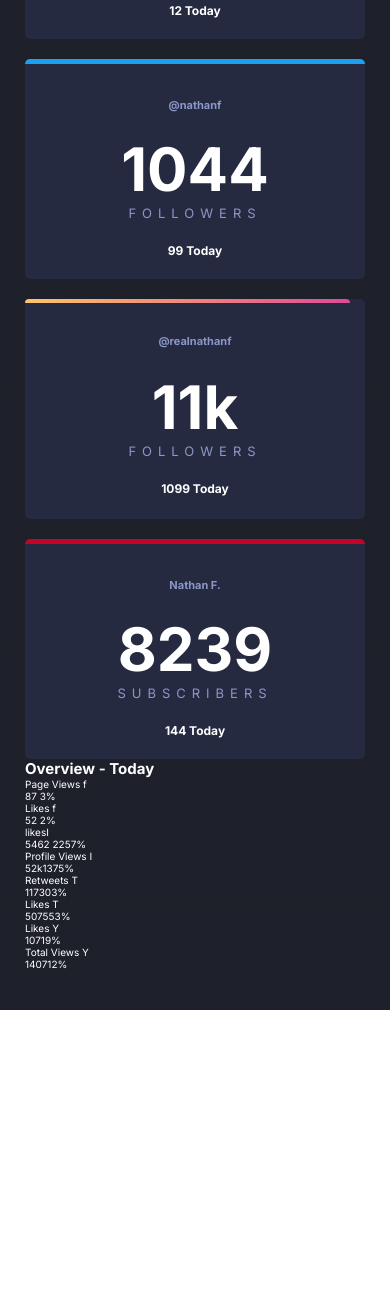
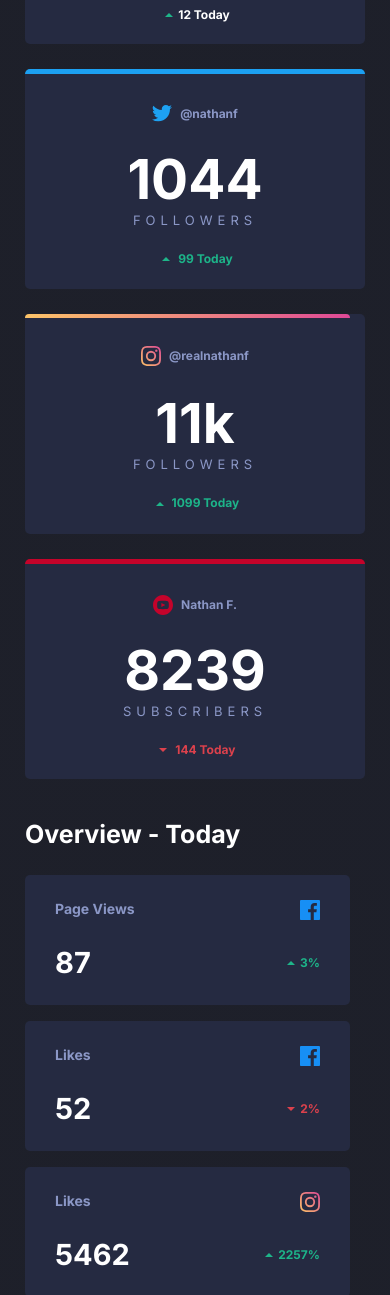
Before and after one commit to vbenavides/FrontendMentor--social-media-dashboard-with-theme-switcher-master, a plain HTML site: page index.html in a window 390 px wide. Shown: the part 374-1669 px from the top of the page. Before the commit the page ends 1384 px from the top, so only its background shows below. Drawn offline with Linux system fonts and the light colour scheme.

Commit message:
darkmode mobil done

```diff
--- a/index.html
+++ b/index.html
@@ -40,101 +40,86 @@
       <section class="card">
         <div class="card__container card__fb-border">
           <div class="card__title-container">
-            <img class="card__logo" src="" alt="">
+            <img src="./images/icon-facebook.svg">
             <p class="card__name-profile">@nathanf</p>
           </div>
           <div class="card__numbers-container">
             <span class="card__numbers">1987</span>
             <span class="card__numbers-description">FOLLOWERS</span>
           </div>
-          <span class="card__numbers-today"> 12 Today</span>
+          <span class="card__numbers-today card__numbers-today-wtext"> <img class="icon-arrow-up" src="./images/icon-up.svg">12 Today</span>
         </div>
+
         <div class="card__container card_twitter-border">
           <div class="card__title-container">
-            <img src="" alt="">
+            <img src="./images/icon-twitter.svg" >
             <p class="card__name-profile">@nathanf</p>
           </div>
           <div class="card__numbers-container">
             <span class="card__numbers">1044</span>
             <span class="card__numbers-description">FOLLOWERS</span>
           </div>
-          <span class="card__numbers-today"> 99 Today</span>
+          <span class="card__numbers-today card__numbers-today-gtext"> <img class="icon-arrow-up" src="./images/icon-up.svg"> 99 Today</span>
         </div>
         <div class="card__container card__ig-border">
           <div class="card__title-container">
-            <img src="" alt="">
+            <img src="./images/icon-instagram.svg">
             <p class="card__name-profile">@realnathanf</p>
           </div>
           <div class="card__numbers-container">
             <span class="card__numbers">11k</span>
             <span class="card__numbers-description">FOLLOWERS</span>
           </div>
-          <span class="card__numbers-today"> 1099 Today</span>
+          <span class="card__numbers-today card__numbers-today-gtext"> <img class="icon-arrow-up" src="./images/icon-up.svg"> 1099 Today</span>
         </div>
         <div class="card__container card__yt-border">
           <div class="card__title-container">
-            <img src="" alt="">
+            <img src="./images/icon-youtube.svg">
             <p class="card__name-profile">Nathan F.</p>
           </div>
           <div class="card__numbers-container">
             <span class="card__numbers">8239</span>
             <span class="card__numbers-description">SUBSCRIBERS</span>
           </div>
-          <span class="card__numbers-today"> 144 Today</span>
+          <span class="card__numbers-today card__numbers-today-rtext"> <img class="icon-arrow-down" src="./images/icon-down.svg"> 144 Today</span>
         </div>
       </section>
 
       <h2>Overview - Today</h2>
-      <section>
-        <div>
-          <p>Page Views <span>f</span> </p>
-          <p>87 <span>3%</span></p>
+
+      <section class="overview-container">
+        <div class="overview-box">
+          <p class="overview-title">Page Views <img src="./images/icon-facebook.svg"> </p>
+          <p class="overview-numbers ">87 <span class="overview-porcent card__numbers-today-gtext"> <img class="icon-arrow-up" src="./images/icon-up.svg">3%</span></p>
         </div>
-        <div>
-          <p>Likes <span>f</span> </p>
-          <p>52 <span>2%</span></p>
+        <div class="overview-box">
+          <p class="overview-title">Likes <img src="./images/icon-facebook.svg"> </p>
+          <p class="overview-numbers">52 <span class="overview-porcent card__numbers-today-rtext"> <img class="icon-arrow-down" src="./images/icon-down.svg">2%</span></p>
         </div>
-        <div>
-          <p>likes<span>I</span> </p>
-          <p>5462 <span>2257%</span></p>
+        <div class="overview-box">
+          <p class="overview-title">Likes<img src="./images/icon-instagram.svg"> </p>
+          <p class="overview-numbers">5462 <span class="overview-porcent card__numbers-today-gtext"> <img class="icon-arrow-up" src="./images/icon-up.svg">2257%</span></p>
         </div>
-        <div>
-          <p>Profile Views <span>I</span> </p>
-          <p>52k<span>1375%</span></p>
+        <div class="overview-box">
+          <p class="overview-title">Profile Views <img src="./images/icon-instagram.svg"> </p>
+          <p class="overview-numbers">52k<span class="overview-porcent card__numbers-today-gtext"> <img class="icon-arrow-up" src="./images/icon-up.svg">1375%</span></p>
         </div>
-        <div>
-          <p>Retweets <span>T</span> </p>
-          <p>117<span>303%</span></p>
+        <div class="overview-box">
+          <p class="overview-title">Retweets <img src="./images/icon-twitter.svg" > </p>
+          <p class="overview-numbers">117<span class="overview-porcent card__numbers-today-gtext"> <img class="icon-arrow-up" src="./images/icon-up.svg">303%</span></p>
         </div>
-        <div>
-          <p>Likes <span>T</span> </p>
-          <p>507<span>553%</span></p>
+        <div class="overview-box">
+          <p class="overview-title">Likes <img src="./images/icon-twitter.svg" > </p>
+          <p class="overview-numbers">507<span class="overview-porcent card__numbers-today-gtext"> <img class="icon-arrow-up" src="./images/icon-up.svg">553%</span></p>
         </div>
-        <div>
-          <p>Likes <span>Y</span> </p>
-          <p>107<span>19%</span></p>
+        <div class="overview-box">
+          <p class="overview-title">Likes <img src="./images/icon-youtube.svg"> </p>
+          <p class="overview-numbers">107<span class="overview-porcent card__numbers-today-rtext"> <img class="icon-arrow-down" src="./images/icon-down.svg">19%</span></p>
         </div>
-        <div>
-          <p>Total Views <span>Y</span> </p>
-          <p>1407<span>12%</span></p>
+        <div class="overview-box">
+          <p class="overview-title">Total Views <img src="./images/icon-youtube.svg"> </p>
+          <p class="overview-numbers">1407<span class="overview-porcent card__numbers-today-rtext"> <img class="icon-arrow-down" src="./images/icon-down.svg">12%</span></p>
         </div>
-        <!-- <p>Lorem ipsum, dolor sit amet consectetur adipisicing elit. Tempore illum eaque repudiandae facere eius, accusamus eos praesentium laudantium vero reiciendis animi voluptas minima, voluptatum libero dignissimos incidunt vel rerum vitae.</p>
-        <p>Lorem ipsum, dolor sit amet consectetur adipisicing elit. Tempore illum eaque repudiandae facere eius, accusamus eos praesentium laudantium vero reiciendis animi voluptas minima, voluptatum libero dignissimos incidunt vel rerum vitae.</p>
-        <p>Lorem ipsum, dolor sit amet consectetur adipisicing elit. Tempore illum eaque repudiandae facere eius, accusamus eos praesentium laudantium vero reiciendis animi voluptas minima, voluptatum libero dignissimos incidunt vel rerum vitae.</p>
-        <p>Lorem ipsum, dolor sit amet consectetur adipisicing elit. Tempore illum eaque repudiandae facere eius, accusamus eos praesentium laudantium vero reiciendis animi voluptas minima, voluptatum libero dignissimos incidunt vel rerum vitae.</p>
-        <p>Lorem ipsum, dolor sit amet consectetur adipisicing elit. Tempore illum eaque repudiandae facere eius, accusamus eos praesentium laudantium vero reiciendis animi voluptas minima, voluptatum libero dignissimos incidunt vel rerum vitae.</p>
-        <p>Lorem ipsum, dolor sit amet consectetur adipisicing elit. Tempore illum eaque repudiandae facere eius, accusamus eos praesentium laudantium vero reiciendis animi voluptas minima, voluptatum libero dignissimos incidunt vel rerum vitae.</p>
-        <p>Lorem ipsum, dolor sit amet consectetur adipisicing elit. Tempore illum eaque repudiandae facere eius, accusamus eos praesentium laudantium vero reiciendis animi voluptas minima, voluptatum libero dignissimos incidunt vel rerum vitae.</p>
-        <p>Lorem ipsum, dolor sit amet consectetur adipisicing elit. Tempore illum eaque repudiandae facere eius, accusamus eos praesentium laudantium vero reiciendis animi voluptas minima, voluptatum libero dignissimos incidunt vel rerum vitae.</p>
-        <p>Lorem ipsum, dolor sit amet consectetur adipisicing elit. Tempore illum eaque repudiandae facere eius, accusamus eos praesentium laudantium vero reiciendis animi voluptas minima, voluptatum libero dignissimos incidunt vel rerum vitae.</p>
-        <p>Lorem ipsum, dolor sit amet consectetur adipisicing elit. Tempore illum eaque repudiandae facere eius, accusamus eos praesentium laudantium vero reiciendis animi voluptas minima, voluptatum libero dignissimos incidunt vel rerum vitae.</p>
-        <p>Lorem ipsum, dolor sit amet consectetur adipisicing elit. Tempore illum eaque repudiandae facere eius, accusamus eos praesentium laudantium vero reiciendis animi voluptas minima, voluptatum libero dignissimos incidunt vel rerum vitae.</p>
-        <p>Lorem ipsum, dolor sit amet consectetur adipisicing elit. Tempore illum eaque repudiandae facere eius, accusamus eos praesentium laudantium vero reiciendis animi voluptas minima, voluptatum libero dignissimos incidunt vel rerum vitae.</p>
-        <p>Lorem ipsum, dolor sit amet consectetur adipisicing elit. Tempore illum eaque repudiandae facere eius, accusamus eos praesentium laudantium vero reiciendis animi voluptas minima, voluptatum libero dignissimos incidunt vel rerum vitae.</p>
-        <p>Lorem ipsum, dolor sit amet consectetur adipisicing elit. Tempore illum eaque repudiandae facere eius, accusamus eos praesentium laudantium vero reiciendis animi voluptas minima, voluptatum libero dignissimos incidunt vel rerum vitae.</p>
-        <p>Lorem ipsum, dolor sit amet consectetur adipisicing elit. Tempore illum eaque repudiandae facere eius, accusamus eos praesentium laudantium vero reiciendis animi voluptas minima, voluptatum libero dignissimos incidunt vel rerum vitae.</p>
-        <p>Lorem ipsum, dolor sit amet consectetur adipisicing elit. Tempore illum eaque repudiandae facere eius, accusamus eos praesentium laudantium vero reiciendis animi voluptas minima, voluptatum libero dignissimos incidunt vel rerum vitae.</p>
-        <p>Lorem ipsum, dolor sit amet consectetur adipisicing elit. Tempore illum eaque repudiandae facere eius, accusamus eos praesentium laudantium vero reiciendis animi voluptas minima, voluptatum libero dignissimos incidunt vel rerum vitae.</p> -->
       </section>
     </main>
   </body>
--- a/style.css
+++ b/style.css
@@ -104,7 +104,7 @@ html {
 }
 .card__container {
   height: 220px;
-  margin-top: 20px;
+  margin-top: 25px;
   border-radius: 5px;
   background-color: var(--dark-desaturated-blue-card-bg);
   display: flex;
@@ -136,26 +136,94 @@ html {
 .card__yt-border {
   border-top: 5px solid var(--youtube);
 }
+.card__title-container {
+  display: flex;
+  padding-top: 8px;
+  flex-direction: row;
+  align-items: center;
+  justify-content: center;
+}
 .card__name-profile {
+  margin-left: 8px;
   color: var(--desaturated-blue-text);
   font-weight: 700;
-  font-size: 1.1rem;
+  font-size: 1.2rem;;
 }
 .card__numbers-container{
   display: flex;
   flex-direction: column;
 }
 .card__numbers {
-  font-size: 6rem;
+  font-size: 5.5rem;
   font-weight: 700;
 }
 .card__numbers-description {
   font-weight: 400;
   color: var(--desaturated-blue-text);
   font-size: 1.3rem;
-  letter-spacing: 0.6rem;
+  letter-spacing: 0.5rem;
+}
+.icon-arrow-up {
+  vertical-align: middle;
+  padding: 0 5px;
+}
+.icon-arrow-down {
+  vertical-align: middle;
+  padding: 0 5px;
 }
 .card__numbers-today {
   font-weight: 700;
   font-size: 1.2rem;
 }
+.card__numbers-today-wtext {
+  color: var(--white-text);
+}
+.card__numbers-today-gtext {
+  color: var(--lime-green);
+}
+.card__numbers-today-rtext {
+  color: var(--bright-red);
+}
+
+h2 {
+  font-weight: 700;
+  font-size: 2.5rem;
+  margin-top: 40px;
+  margin-bottom: 10px;
+}
+
+.overview-container {
+  display: flex;
+  flex-direction: column;
+}
+.overview-box {
+  display: flex;
+  flex-direction: column;
+  justify-content: space-evenly;
+  width: 325px;
+  height: 130px;
+  margin-top: 16px;
+  background-color: var(--dark-desaturated-blue-card-bg);
+  padding: 0 30px;
+  border-radius: 5px;
+}
+.overview-title, .overview-numbers {
+  display: flex;
+  justify-content: space-between;
+}
+.overview-title {
+  font-weight: 700;
+  font-size: 1.4rem;
+  color: var(--desaturated-blue-text);
+}
+.overview-numbers {
+  font-weight: 700;
+  font-size: 2.9rem;
+}
+.overview-porcent {
+  /* font-weight: 400; */
+  font-size: 1.2rem;
+  display: flex;
+  /* align-items: flex-end; */
+  align-items: center;
+}
```
